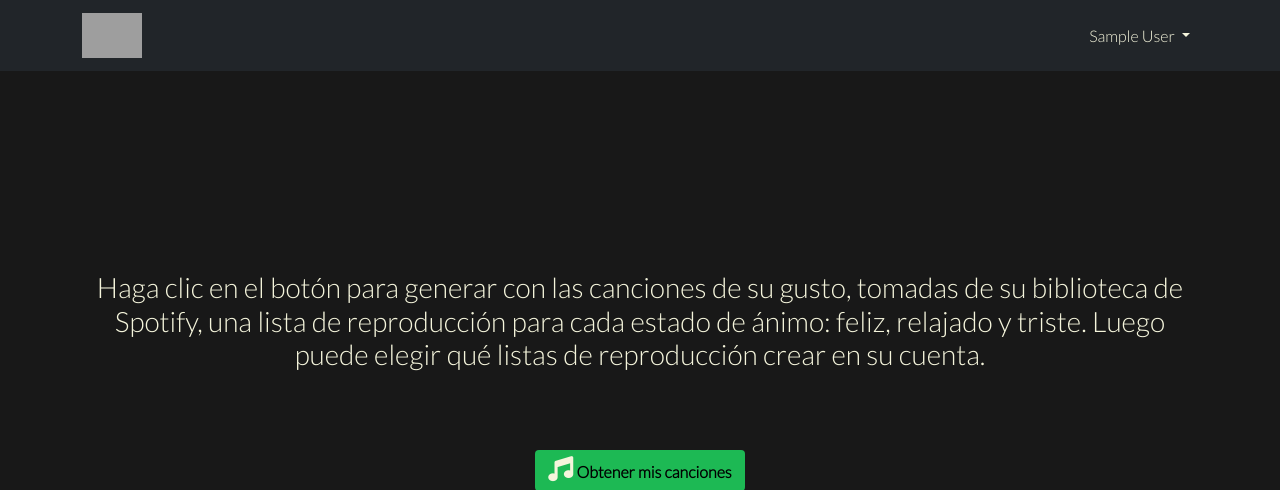
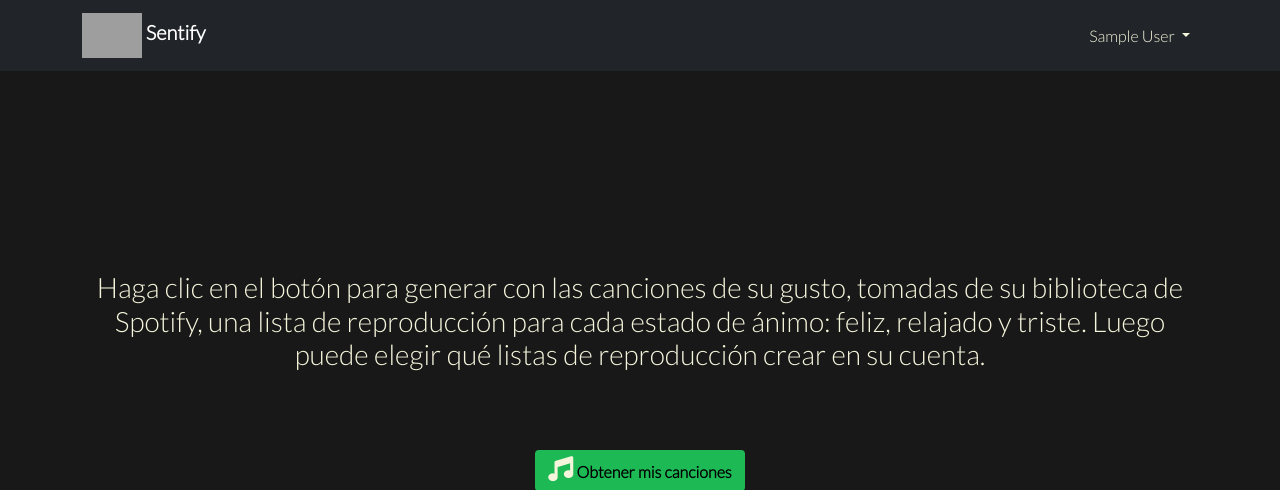
Before and after one commit to manuelmarinduque/Song_classification_prototype, a Django app: page /home/ in a window 1280 px wide. Shown: the top 490 px of the page. Run offline with Django 3.2, Linux system fonts and the light colour scheme; the visitor is signed in with stand-in values (Sample User, id 1); parts of the project's set-up code (start-up, migrations or seed data) failed here and were passed over; some libraries are stand-ins or nearby versions; grey boxes are pictures that could not be loaded.

Commit message:
Se pone el nombr de la aplicación junto al logo.

```diff
--- a/apps/core/static/core/css/base.css
+++ b/apps/core/static/core/css/base.css
@@ -3,6 +3,12 @@
 * {
     background-color: #181818;
     color: beige;
+    font-family: Lato;
+}
+
+.navbar-brand {
+    font-weight: bold;
+    font-size: 30px;
     font-family: Lato;
 }
 
@@ -14,6 +20,10 @@
     color: beige;
 }
 
+#navbarDropdown:hover {
+    color: blanchedalmond;
+}
+
 .dropdown-item p {
     margin-bottom: 0px;
     border-radius: 5px;
--- a/apps/core/templates/core/base.html
+++ b/apps/core/templates/core/base.html
@@ -24,7 +24,7 @@
     <nav class="navbar navbar-expand-lg navbar-dark bg-dark">
         <div class="container bg-dark">
             <a class="navbar-brand bg-dark" href="{% url 'core:home_page' %}"><img class="bg-dark"
-                    src="{% static 'core/media/logo.png' %}" alt="logo"></a>
+                    src="{% static 'core/media/logo.png' %}" alt="logo"> Sentify </a>
             <button class="navbar-toggler" type="button" data-bs-toggle="collapse"
                 data-bs-target="#navbarSupportedContent" aria-controls="navbarSupportedContent" aria-expanded="false"
                 aria-label="Toggle navigation">
```
